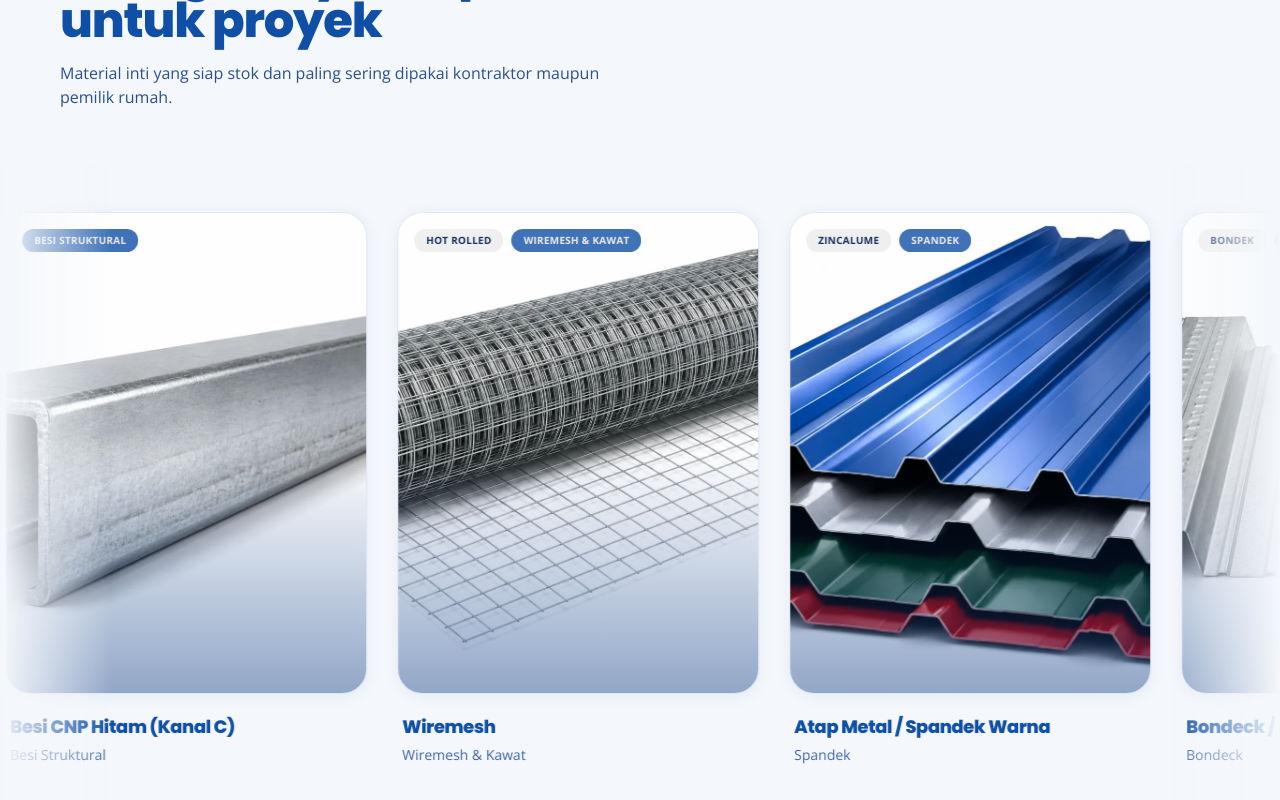
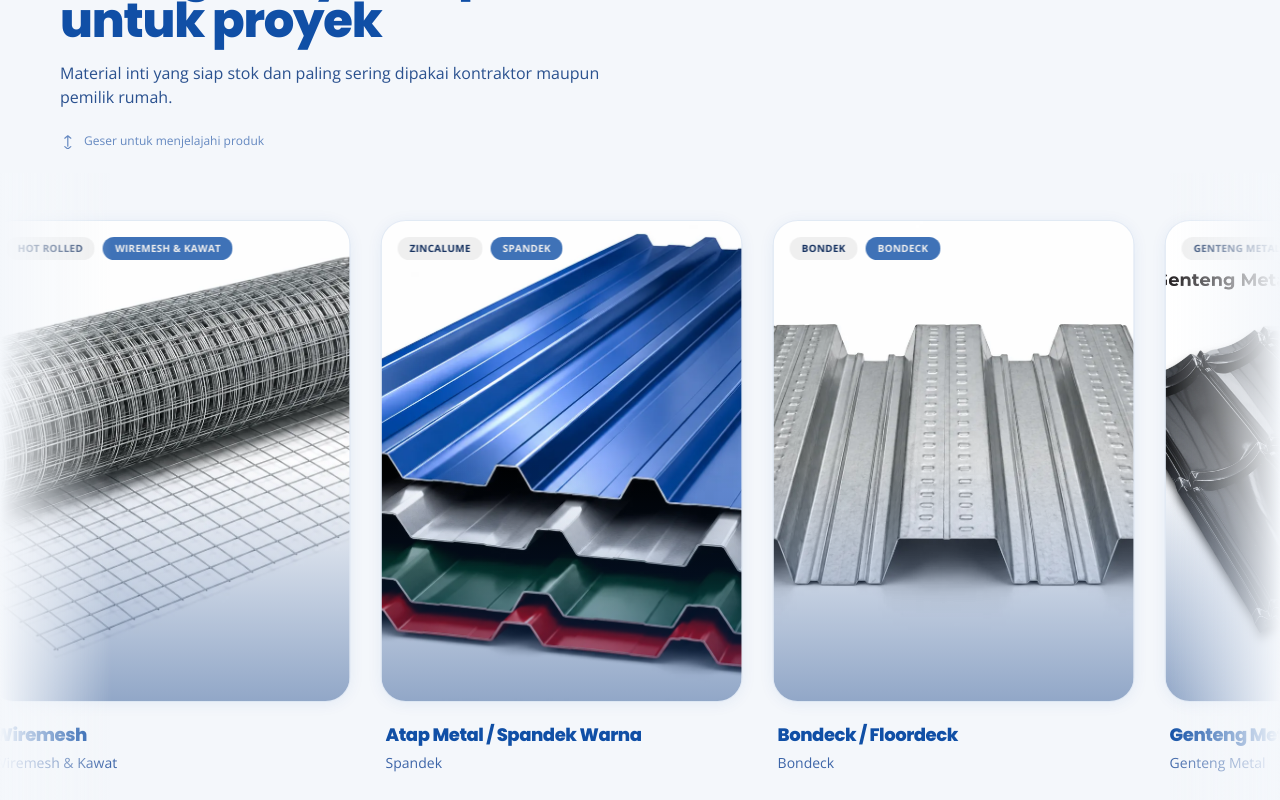
Before and after one commit to nflFauzan/takka-steel, a Next.js app: page /produk in a window 1280 px wide. Shown: the part 820-1620 px from the top of the page. Built offline with nearby package versions, Linux system fonts and the light colour scheme.

Commit message:
feat: add product section components, global styles, and next.config configuration

```diff
--- a/src/app/globals.css
+++ b/src/app/globals.css
@@ -118,12 +118,8 @@ html {
   will-change: transform;
 }
 
-/* Resume from current position on leave (CSS play-state preserves offset).
-   Also pause when a card receives keyboard focus, so tabbing users can read it. */
-.marquee-viewport:hover .marquee-track,
-.marquee-viewport:focus-within .marquee-track {
-  animation-play-state: paused;
-}
+/* NOTE: marquee-viewport hover-pause is now handled by JS in ProductBento.
+   These classes are preserved for potential reuse in other components. */
 
 @media (prefers-reduced-motion: reduce) {
   .marquee-track {
--- a/src/components/produk/ProductSections.tsx
+++ b/src/components/produk/ProductSections.tsx
@@ -10,9 +10,16 @@
  *  - ProductComparison — side-by-side spec variants
  */
 
-import { useEffect, useMemo, useState } from "react";
+import { useEffect, useMemo, useState, useRef, useCallback } from "react";
 import Link from "next/link";
-import { motion, AnimatePresence, useReducedMotion } from "framer-motion";
+import {
+  motion,
+  AnimatePresence,
+  useReducedMotion,
+  useMotionValue,
+  animate,
+  type AnimationPlaybackControls,
+} from "framer-motion";
 import Icon, { type IconName } from "@/components/Icon";
 import {
   products,
@@ -99,28 +106,113 @@ export function TrustStrip() {
 }
 
 /* ====================================================================== */
-/*  FEATURED GALLERY — infinite editorial marquee                         */
+/*  FEATURED GALLERY — draggable + auto-play marquee                      */
 /* ====================================================================== */
 
 /**
- * Continuous right-to-left marquee. The track renders the card set TWICE and
- * the CSS keyframe (globals.css → `marquee-x`) translates it by -50%, so the
- * second copy lands exactly where the first began — a seamless, never-snapping
- * loop. Hovering the viewport pauses the animation (CSS `:hover` preserves the
- * current offset, so it resumes in place on mouse-leave). Movement is pure
- * GPU translate3d; per-card hover handles the lift / zoom / shadow.
- *
- * `--marquee-duration` scales with the number of cards so density (not card
- * count) sets the perceived speed; bigger number = slower, more premium drift.
+ * Continuous right-to-left slider built on Framer Motion's drag API.
+ * Auto-play animates the x MotionValue from 0 → -(trackWidth/2), then
+ * instantly resets to 0 for a seamless loop (the track renders items twice).
+ * The user can grab and drag at any time — auto-play pauses on drag-start
+ * and resumes 1.5 s after release. Hover also pauses auto-play (desktop).
+ * Link navigation is suppressed if the pointer travelled > 5 px (drag intent).
  */
 export function ProductBento() {
   const items = featuredProducts;
+  const reduce = useReducedMotion();
+
+  const loop = [...items, ...items]; // duplicate for seamless wrap
+
+  // --- motion state (ALL hooks before any early return) -------------------
+  const x = useMotionValue(0);
+  const animRef = useRef<AnimationPlaybackControls | null>(null);
+  const trackRef = useRef<HTMLDivElement>(null);
+  const isDragging = useRef(false);
+  const dragDeltaRef = useRef(0);
+  const resumeTimer = useRef<ReturnType<typeof setTimeout> | null>(null);
+  const isHovered = useRef(false);
+  const hasEverDragged = useRef(false);
+  const [hintVisible, setHintVisible] = useState(true);
+
+  const stopAnim = useCallback(() => {
+    animRef.current?.stop();
+    animRef.current = null;
+  }, []);
+
+  // Animate the x MotionValue directly — drag also controls the same
+  // MotionValue so they cooperate instead of fighting (unlike useAnimationControls
+  // which animates via the `animate` prop and blocks drag gesture recognition).
+  const runLoop = useCallback(() => {
+    if (reduce || !trackRef.current || isDragging.current || isHovered.current) return;
+    const halfW = trackRef.current.scrollWidth / 2;
+    const currentX = x.get();
+    const speed = 120;
+    const remaining = halfW + currentX; // currentX is 0…-halfW
+    if (remaining <= 0) {
+      x.set(0);
+      runLoop();
+      return;
+    }
+    animRef.current = animate(x, -halfW, {
+      duration: remaining / speed,
+      ease: "linear",
+      onComplete: () => {
+        x.set(0);
+        animRef.current = null;
+        if (!isDragging.current && !isHovered.current) runLoop();
+      },
+    });
+  // eslint-disable-next-line react-hooks/exhaustive-deps
+  }, [reduce, x]);
+
+  useEffect(() => {
+    if (items.length === 0) return;
+    const t = setTimeout(() => runLoop(), 300);
+    return () => {
+      clearTimeout(t);
+      stopAnim();
+      if (resumeTimer.current) clearTimeout(resumeTimer.current);
+    };
+  // eslint-disable-next-line react-hooks/exhaustive-deps
+  }, []);
+
+  // Early return AFTER all hooks
   if (items.length === 0) return null;
 
-  // ~7s of travel per card keeps the drift slow and editorial regardless of
-  // how many flagship products are configured.
-  const duration = `${Math.max(items.length * 7, 40)}s`;
-  const loop = [...items, ...items]; // duplicated set → seamless wrap
+  // --- event handlers -----------------------------------------------------
+  const handleHoverStart = () => {
+    isHovered.current = true;
+    stopAnim();
+  };
+  const handleHoverEnd = () => {
+    isHovered.current = false;
+    if (!isDragging.current) runLoop();
+  };
+  const handleDragStart = () => {
+    isDragging.current = true;
+    dragDeltaRef.current = 0;
+    stopAnim(); // stop auto-play so drag can take full control of x
+    if (resumeTimer.current) clearTimeout(resumeTimer.current);
+    if (!hasEverDragged.current) {
+      hasEverDragged.current = true;
+      setHintVisible(false);
+    }
+  };
+  const handleDrag = (_: unknown, info: { offset: { x: number } }) => {
+    dragDeltaRef.current = Math.abs(info.offset.x);
+  };
+  const handleDragEnd = () => {
+    isDragging.current = false;
+    // Clamp: don’t let the track go past the right edge
+    const cur = x.get();
+    if (cur > 0) x.set(0);
+    resumeTimer.current = setTimeout(() => {
+      if (!isDragging.current && !isHovered.current) runLoop();
+    }, 1500);
+  };
+
+  // Loose left constraint — user can drag both directions freely
+  const dragConstraints = { left: -999999, right: 0 };
 
   return (
     <section className="overflow-hidden bg-steel-50 py-20 md:py-28">
@@ -139,41 +231,76 @@ export function ProductBento() {
         </div>
       </div>
 
-      {/* Full-bleed viewport so the track extends past the page gutters and the
-          edge cards crop into a natural "peek". `group/gal` drives the spotlight:
-          hovering anywhere dims every card except the active one. The vertical
-          padding gives the scaled-up card room before `overflow-hidden` clips. */}
-      <div className="marquee-viewport group/gal relative mt-14 overflow-hidden py-12">
-        {/* Edge fades — soften the crop into the background for an editorial feel. */}
+      {/* Drag hint — fades out after first drag */}
+      <div
+        className="container-px mt-6 flex items-center gap-2 transition-opacity duration-500"
+        style={{ opacity: hintVisible ? 1 : 0, pointerEvents: "none" }}
+        aria-hidden="true"
+      >
+        <svg viewBox="0 0 20 20" className="h-4 w-4 text-steel-400" fill="none" stroke="currentColor" strokeWidth={1.5}>
+          <path strokeLinecap="round" strokeLinejoin="round" d="M9.75 3.5v13M6 6.5l3.75-3 3.75 3M6 17l3.75 3 3.75-3" />
+        </svg>
+        <span className="text-xs text-steel-400">Geser untuk menjelajahi produk</span>
+      </div>
+
+      {/* Full-bleed viewport. py-12 gives lift room for hover:scale effect. */}
+      <div
+        className="group/gal relative mt-6 overflow-hidden py-12 select-none"
+        onMouseEnter={handleHoverStart}
+        onMouseLeave={handleHoverEnd}
+      >
+        {/* Edge fades */}
         <div className="pointer-events-none absolute inset-y-0 left-0 z-20 w-16 bg-gradient-to-r from-steel-50 to-transparent md:w-28" />
         <div className="pointer-events-none absolute inset-y-0 right-0 z-20 w-16 bg-gradient-to-l from-steel-50 to-transparent md:w-28" />
 
-        <div
-          className="marquee-track flex w-max gap-6 md:gap-8"
-          style={{ ["--marquee-duration" as string]: duration }}
+        <motion.div
+          ref={trackRef}
+          style={{ x, cursor: "grab" }}
+          drag="x"
+          dragConstraints={dragConstraints}
+          dragElastic={0.05}
+          dragMomentum={false}
+          onDragStart={handleDragStart}
+          onDrag={handleDrag}
+          onDragEnd={handleDragEnd}
+          className="flex w-max gap-6 md:gap-8"
+          whileDrag={{ cursor: "grabbing" }}
         >
           {loop.map((p, i) => (
             <GalleryCard
               key={`${p.slug}-${i}`}
               product={p}
               ariaHidden={i >= items.length}
+              dragDeltaRef={dragDeltaRef}
             />
           ))}
-        </div>
+        </motion.div>
       </div>
     </section>
   );
 }
 
-function GalleryCard({ product, ariaHidden }: { product: Product; ariaHidden: boolean }) {
+function GalleryCard({
+  product,
+  ariaHidden,
+  dragDeltaRef,
+}: {
+  product: Product;
+  ariaHidden: boolean;
+  dragDeltaRef: React.RefObject<number>;
+}) {
+  // Suppress navigation if the user actually dragged (> 5 px)
+  const handleClick = (e: React.MouseEvent) => {
+    if ((dragDeltaRef.current ?? 0) > 5) e.preventDefault();
+  };
+
   return (
     <Link
       href={`/produk/${product.slug}`}
       aria-hidden={ariaHidden}
       tabIndex={ariaHidden ? -1 : undefined}
-      /* Spotlight unit. When the gallery (group/gal) is hovered or focused, every
-         card dims + desaturates; the active card overrides that with `!` and
-         lifts/scales over its neighbours (centre origin, raised z-index). */
+      onClick={handleClick}
+      draggable={false}
       className="group/card relative block w-[280px] shrink-0 rounded-3xl transition-all duration-500 ease-out focus:outline-none focus-visible:outline-none sm:w-[320px] lg:w-[360px]
         group-hover/gal:opacity-50 group-hover/gal:saturate-[0.8]
         group-focus-within/gal:opacity-50 group-focus-within/gal:saturate-[0.8]
@@ -185,11 +312,12 @@ function GalleryCard({ product, ariaHidden }: { product: Product; ariaHidden: bo
           src={product.image}
           alt={ariaHidden ? "" : product.name}
           loading="lazy"
+          draggable={false}
           className="absolute inset-0 h-full w-full object-cover transition-transform duration-700 ease-out group-hover/card:scale-[1.04] group-focus-visible/card:scale-[1.04]"
         />
         <div className="absolute inset-0 bg-gradient-to-t from-steel-950/45 via-transparent to-transparent" />
 
-        {/* Editorial category pills, top-left (brand + category). */}
+        {/* Editorial category pills */}
         <div className="absolute left-4 top-4 flex flex-wrap gap-2">
           {product.brand && (
             <span className="rounded-full bg-white/90 px-3 py-1 text-[10px] font-bold uppercase tracking-wide text-steel-800 backdrop-blur">
@@ -201,7 +329,7 @@ function GalleryCard({ product, ariaHidden }: { product: Product; ariaHidden: bo
           </span>
         </div>
 
-        {/* "View" disc — decorative affordance, fades + scales in on hover/focus. */}
+        {/* View disc */}
         <div className="pointer-events-none absolute inset-0 grid place-items-center">
           <span
             aria-hidden="true"
@@ -212,7 +340,7 @@ function GalleryCard({ product, ariaHidden }: { product: Product; ariaHidden: bo
         </div>
       </div>
 
-      {/* Meta below the image — title + category only (editorial, no shop cues). */}
+      {/* Meta */}
       <div className="mt-5 px-1">
         <h3 className="truncate font-heading text-lg font-extrabold tracking-tight text-steel-900 transition-colors group-hover/card:text-accent">
           {product.name}
```
Also changed, not shown: next.config.js (+6 -0 lines), src/components/ui/category-card.tsx (+18 -8 lines).
